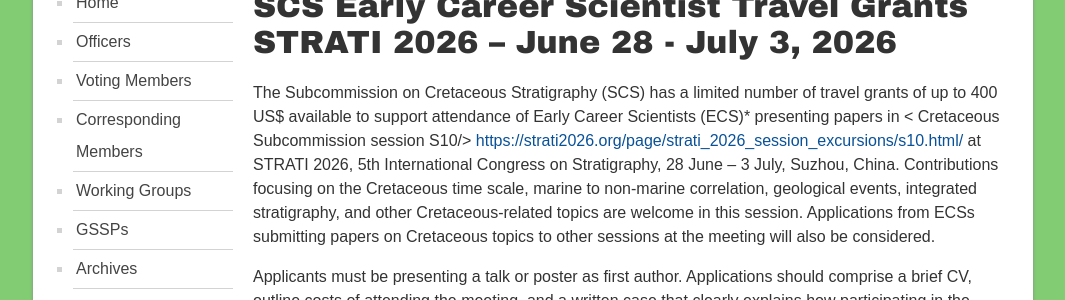
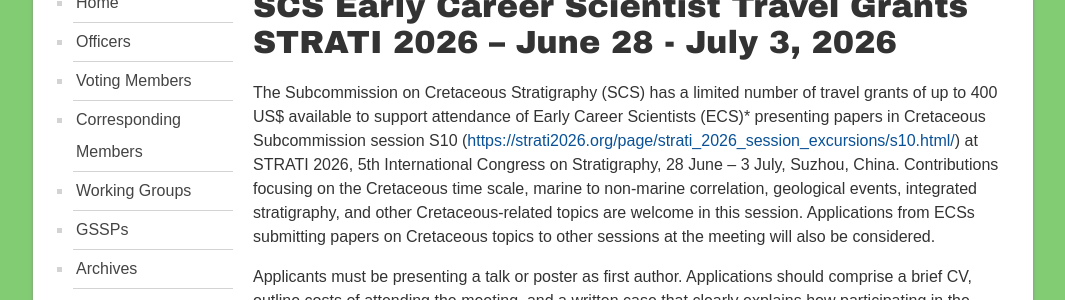
Before and after one commit to i-c-stratigraphy/subcommission-cretaceous, a Jekyll site: the page built from pages/news/strati2026-travelgrants.md, in a window 1280 px wide and 900 px high. Shown: the part 436-736 px from the top of the window, without its empty margins (107-1172 px from the left). Built offline with Jekyll 4.4.1, drawn with Linux system fonts in a browser that asks for light colours; part of the change alters nothing that is shown.

Commit message:
Update strati2026-travelgrants.md

```diff
--- a/pages/news/strati2026-travelgrants.md
+++ b/pages/news/strati2026-travelgrants.md
@@ -5,7 +5,7 @@ permalink: /news/strati2026-travelgrants
 ---
 # SCS Early Career Scientist Travel Grants STRATI 2026 – June 28 - July 3, 2026
 
-The Subcommission on Cretaceous Stratigraphy (SCS) has a limited number of travel grants of up to 400 US$  available to support attendance of Early Career Scientists (ECS)* presenting papers in < Cretaceous Subcommission session S10/> <https://strati2026.org/page/strati_2026_session_excursions/s10.html/> at STRATI 2026, 5th International Congress on Stratigraphy, 28 June – 3 July, Suzhou, China.  Contributions focusing on the Cretaceous time scale, marine to non-marine correlation, geological events, integrated stratigraphy, and other Cretaceous-related topics are welcome in this session.  Applications from ECSs submitting papers on Cretaceous topics to other sessions at the meeting will also be considered.
+The Subcommission on Cretaceous Stratigraphy (SCS) has a limited number of travel grants of up to 400 US$  available to support attendance of Early Career Scientists (ECS)* presenting papers in Cretaceous Subcommission session S10 (<https://strati2026.org/page/strati_2026_session_excursions/s10.html/>) at STRATI 2026, 5th International Congress on Stratigraphy, 28 June – 3 July, Suzhou, China.  Contributions focusing on the Cretaceous time scale, marine to non-marine correlation, geological events, integrated stratigraphy, and other Cretaceous-related topics are welcome in this session.  Applications from ECSs submitting papers on Cretaceous topics to other sessions at the meeting will also be considered.
 
 Applicants must be presenting a talk or poster as first author.  Applications should comprise a brief CV, outline costs of attending the meeting, and a written case that clearly explains how participating in the meeting will benefit their course of study and/or the relevance of the meeting topic to their research.  Applications should not exceed one side of A4 paper.  A copy of the submitted abstract must also be provided.
 
```
